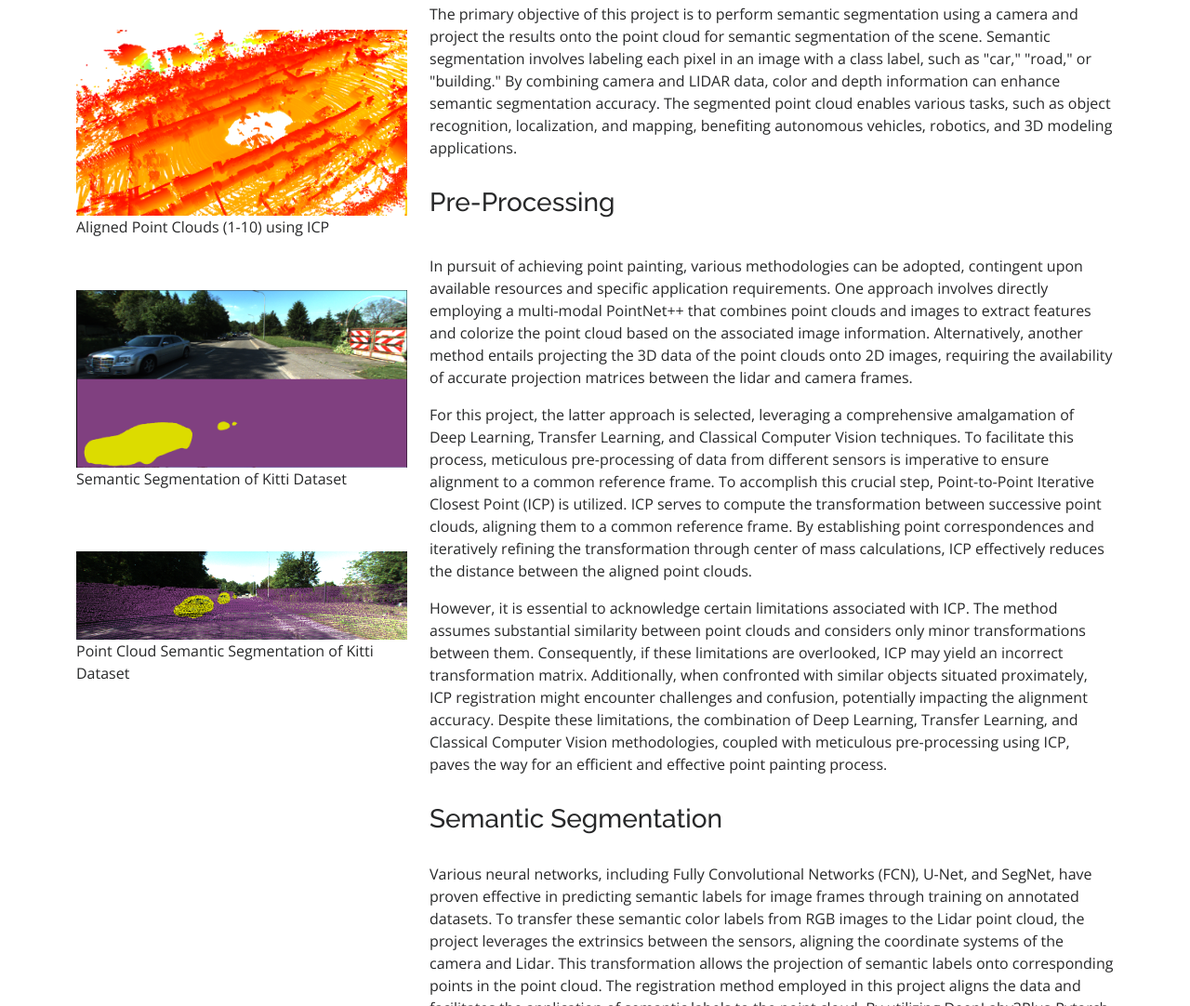
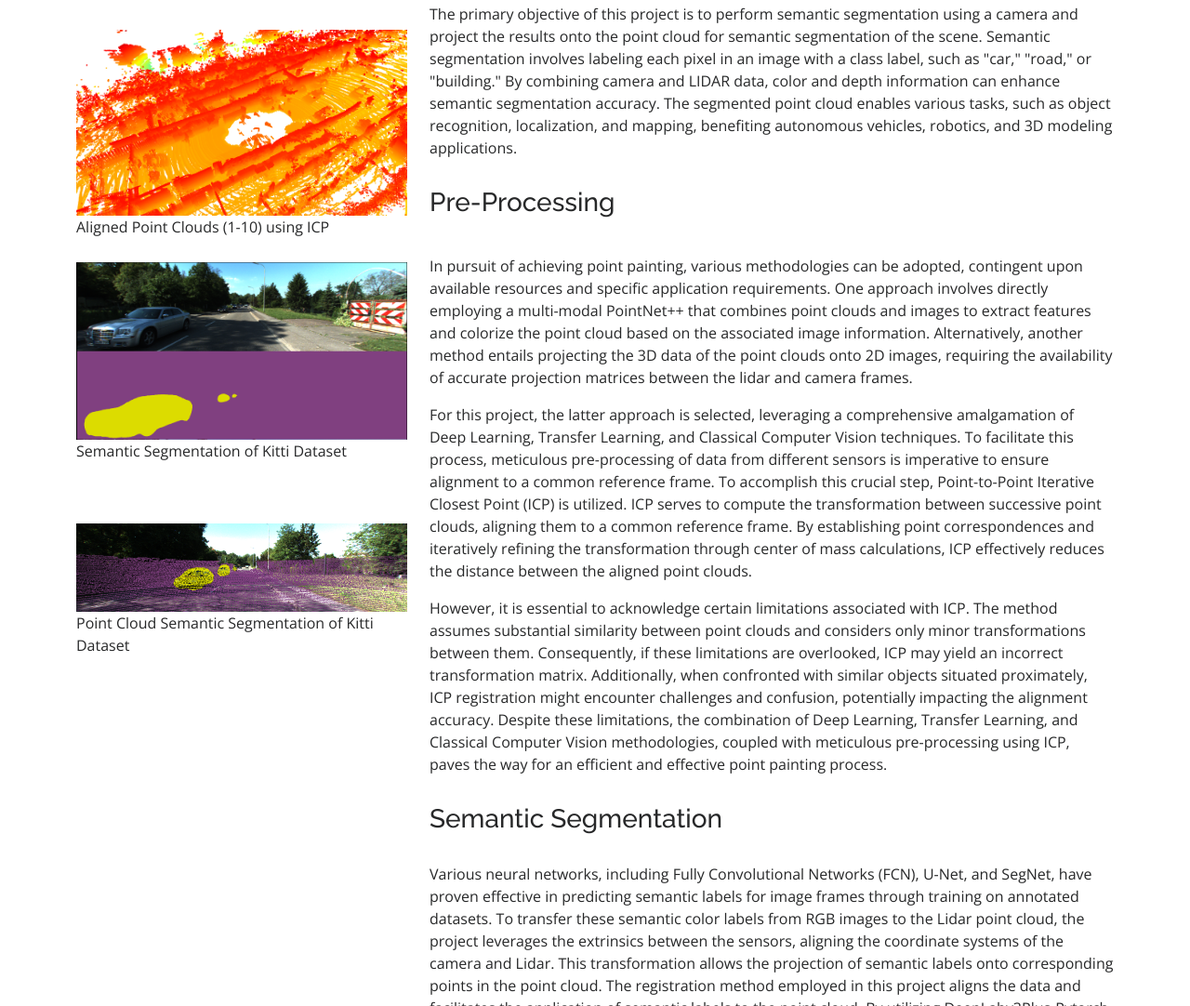
Before and after one commit to venk221/venk221.github.io, a plain HTML site: page pc.html in a window 1280 px wide. Shown: the part 753-1835 px from the top of the page at 93% size. Drawn offline with nearby package versions, Linux system fonts and the light colour scheme.

Commit message:
Add files via upload

```diff
--- a/pc.html
+++ b/pc.html
@@ -67,7 +67,7 @@
             <p class="image-caption">A point cloud that is assumed as a reference frame</p>
             <img src="../assets/img/pc/2.png" class="img-fluid" alt="" style="margin-top: 80px;">
             <p class="image-caption">Aligned Point Clouds (1-10) using ICP </p>
-            <img src="../assets/img/pc/3.png" class="img-fluid" alt="" style="margin-top: 40px;">
+            <img src="../assets/img/pc/3.png" class="img-fluid" alt="" style="margin-top: 10px;">
             <p class="image-caption">Semantic Segmentation of Kitti Dataset </p>
             <!-- Replace the image with a video -->
             <img src="../assets/img/pc/8.png" class="img-fluid" alt="" style="margin-top: 50px;">
```
